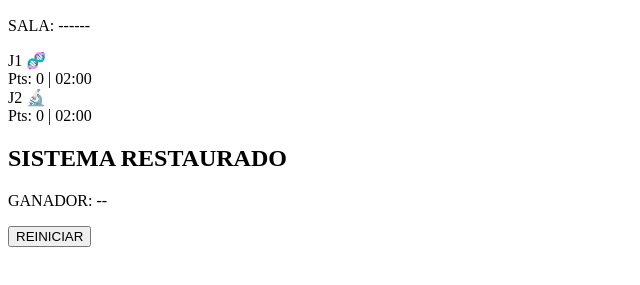
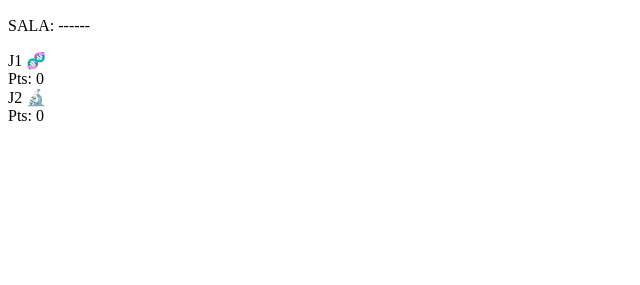
Before and after one commit to jioCz22/Memoria-Corrupta, a website: page public/index.html in a window 1280 px wide. Shown: the part 243-528 px from the top of the page, without its empty margins (0-640 px from the left). Drawn offline with Linux system fonts and the light colour scheme.

```diff
--- a/public/index.html
+++ b/public/index.html
@@ -19,24 +19,16 @@
         <div class="ui-container">
             <div id="p1-ui" class="player-box">
                 <div class="player-header">J1 🧬</div>
-                <div class="stats">Pts: <span id="score1">0</span> | <span id="timer1">02:00</span></div>
+                <div class="stats">Pts: <span id="score1">0</span>
             </div>
             <div id="p2-ui" class="player-box">
                 <div class="player-header">J2 🔬</div>
-                <div class="stats">Pts: <span id="score2">0</span> | <span id="timer2">02:00</span></div>
+                <div class="stats">Pts: <span id="score2">0</span>
             </div>
         </div>
 
         <main id="game-board" class="grid-container"></main>
     </div>
 
-    <div id="win-modal" class="modal hidden">
-        <div class="modal-content">
-            <h2>SISTEMA RESTAURADO</h2>
-            <p id="grand-winner-name">GANADOR: --</p>
-            <button class="reload-btn" onclick="location.reload()">REINICIAR</button>
-        </div>
-    </div>
-
     <script src="script.js"></script>
 </body>
```
